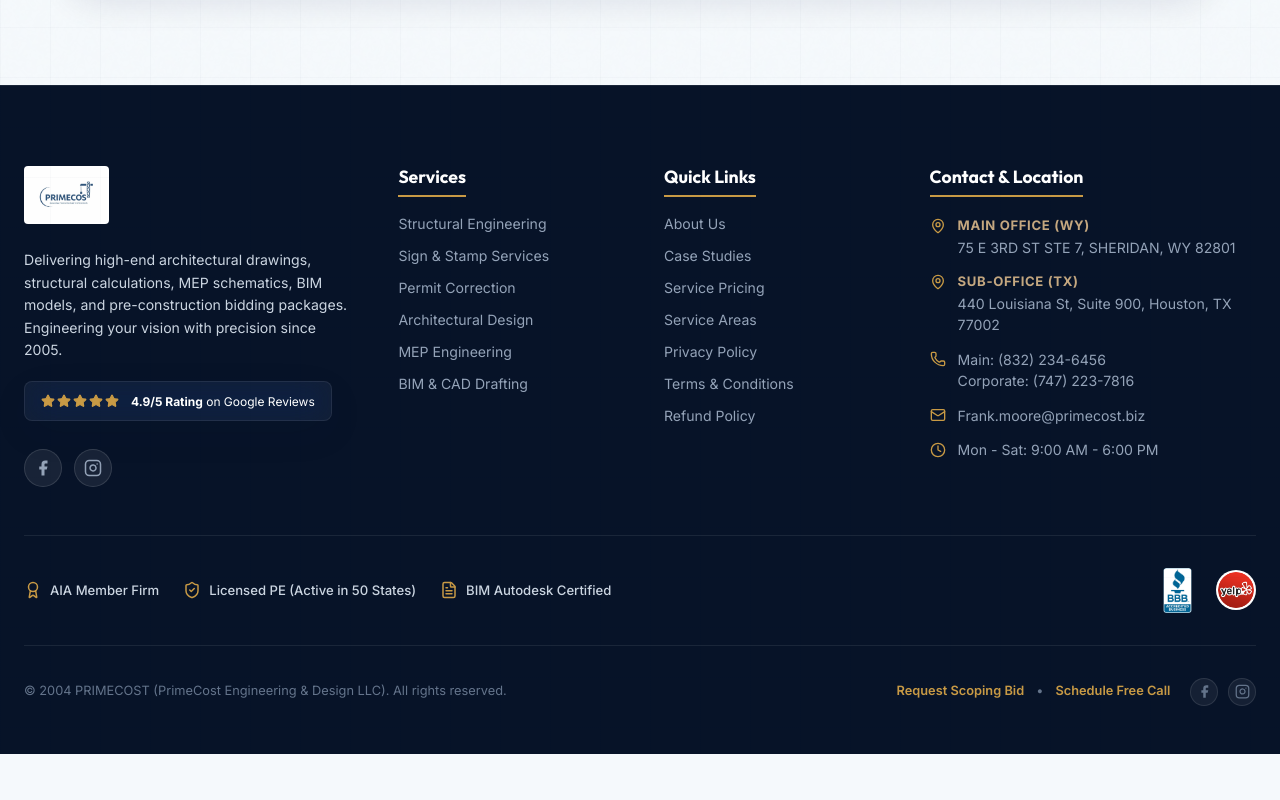
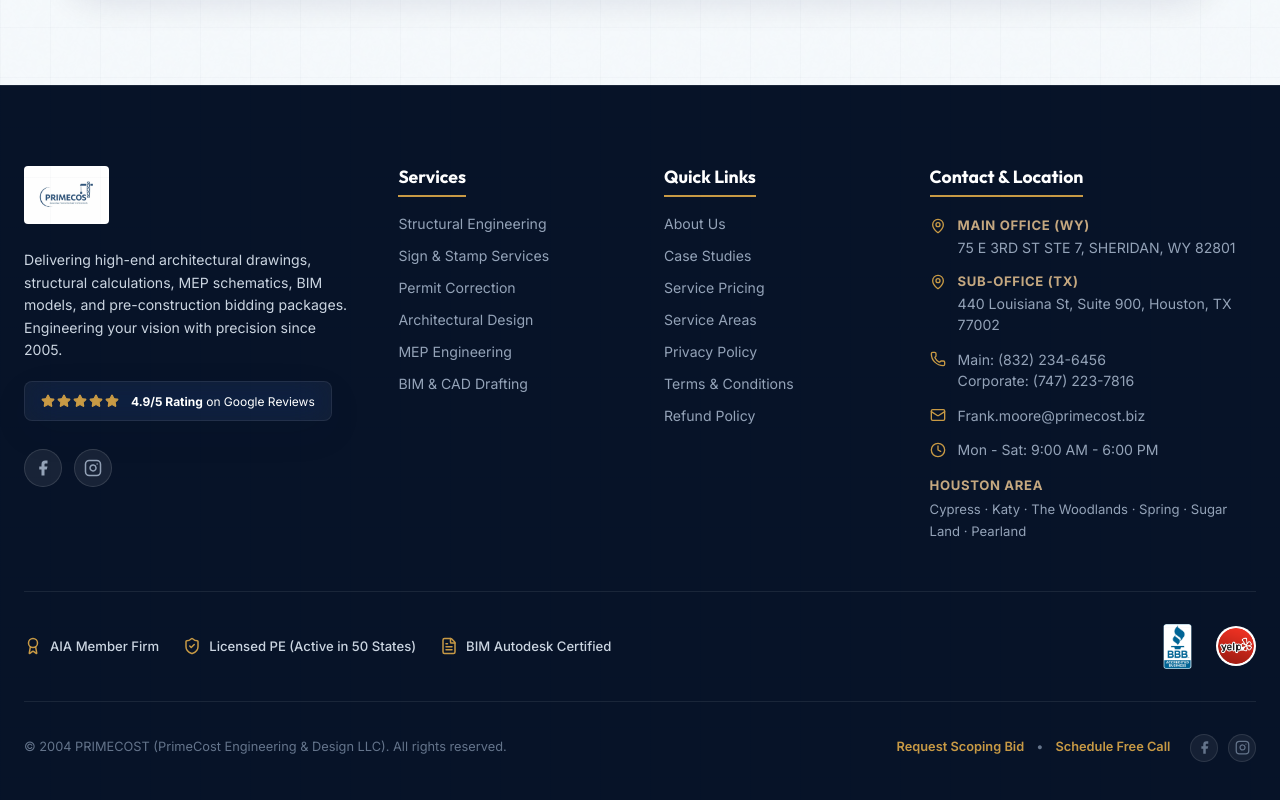
Before and after one commit to f2022266362-cpu/PrimeCost-Engineering-Service-, a React (Vite) app: page / in a window 1280 px wide. Shown: the part 7273-8073 px from the top of the page. Before the commit the page ends 8027 px from the top, so only its background shows below. Built offline with nearby package versions, Linux system fonts and the light colour scheme; a web font is replaced by a local one.

Commit message:
Local SEO: footer city links, city areaServed schema

```diff
--- a/src/components/Footer.jsx
+++ b/src/components/Footer.jsx
@@ -127,6 +127,12 @@ export default function Footer({ onOpenConsultation, onOpenProposal }) {
               <div style={styles.contactItem}>
                 <Clock size={16} style={styles.icon} />
                 <span>Mon - Sat: 9:00 AM - 6:00 PM</span>
+              </div>
+              <div style={{ fontSize: '0.82rem', lineHeight: 1.7 }}>
+                <span style={{ fontWeight: 'bold', color: '#c5a880', display: 'block', fontSize: '0.82rem', textTransform: 'uppercase', letterSpacing: '0.05em', marginBottom: '0.1rem' }}>Houston Area</span>
+                {[['cypress-tx', 'Cypress'], ['katy-tx', 'Katy'], ['the-woodlands-tx', 'The Woodlands'], ['spring-tx', 'Spring'], ['sugar-land-tx', 'Sugar Land'], ['pearland-tx', 'Pearland']].map(([s, c], i) => (
+                  <React.Fragment key={s}>{i > 0 && ' · '}<Link to={`/structural-engineer/${s}`} style={styles.link}>{c}</Link></React.Fragment>
+                ))}
               </div>
             </div>
           </div>
--- a/src/components/SchemaManager.jsx
+++ b/src/components/SchemaManager.jsx
@@ -124,7 +124,7 @@ export function buildSchemas({ schemaType, schemaData }) {
             "name": "PRIMECOST",
             "address": orgSchema.address
           },
-          "areaServed": "US",
+          "areaServed": schemaData.areaServed || "US",
           "offers": {
             "@type": "Offer",
             "priceCurrency": "USD"
```
